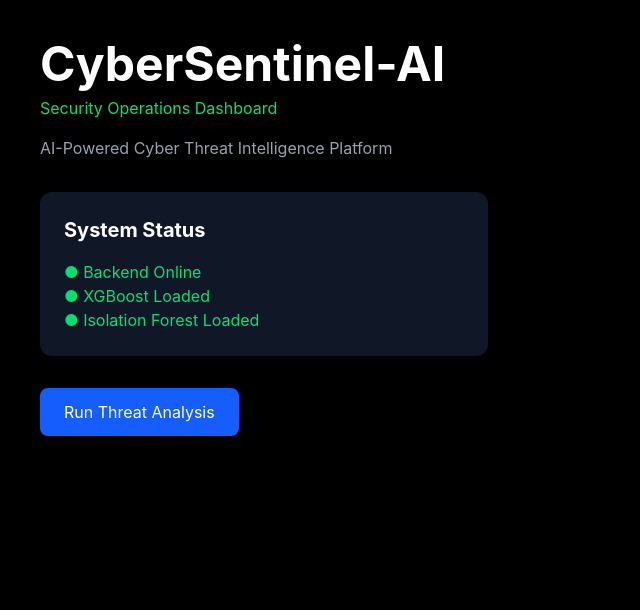
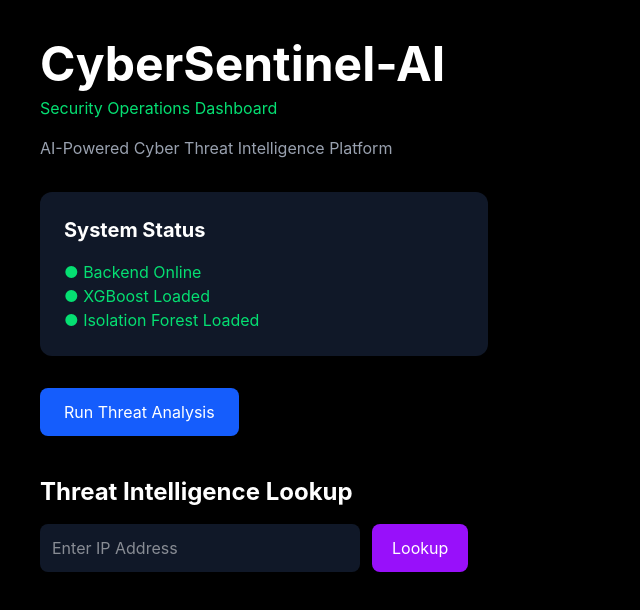
Before and after one commit to shivaamsingh/CyberSentinel-AI, a React app in the folder frontend/: page / in a window 1280 px wide. Shown: the top 610 px of the page, without its empty margins (0-640 px from the left). Built offline with nearby package versions, Linux system fonts and the light colour scheme; the HTML template or start-up script is replaced by a standard one.

Commit message:
Implemented threat intelligence lookup module

```diff
--- a/frontend/src/App.jsx
+++ b/frontend/src/App.jsx
@@ -5,6 +5,8 @@ function App() {
 
   const [result, setResult] = useState(null);
   const [history, setHistory] = useState([]);
+  const [ip, setIp] = useState("");
+  const [intel, setIntel] = useState(null);
 
   const testPrediction = async () => {
 
@@ -25,6 +27,23 @@ function App() {
         response.data,
         ...prev.slice(0, 9)
       ]);
+
+    } catch (error) {
+
+      console.error(error);
+
+    }
+  };
+
+  const lookupThreatIntel = async () => {
+
+    try {
+
+      const response = await axios.get(
+        `http://127.0.0.1:8000/threat-intel/${ip}`
+      );
+
+      setIntel(response.data);
 
     } catch (error) {
 
@@ -92,7 +111,7 @@ function App() {
 
       </div>
 
-      {/* Button */}
+      {/* Threat Analysis */}
 
       <button
         onClick={testPrediction}
@@ -204,6 +223,57 @@ function App() {
 
       )}
 
+      {/* Threat Intelligence */}
+
+      <div className="mt-10">
+
+        <h2 className="text-2xl font-bold mb-4">
+          Threat Intelligence Lookup
+        </h2>
+
+        <div className="flex gap-3 flex-wrap">
+
+          <input
+            type="text"
+            value={ip}
+            onChange={(e) => setIp(e.target.value)}
+            placeholder="Enter IP Address"
+            className="bg-gray-900 p-3 rounded-lg text-white w-80"
+          />
+
+          <button
+            onClick={lookupThreatIntel}
+            className="bg-purple-600 px-5 py-3 rounded-lg hover:bg-purple-700"
+          >
+            Lookup
+          </button>
+
+        </div>
+
+      </div>
+
+      {/* Threat Intelligence Result */}
+
+      {intel && (
+
+        <div className="bg-gray-900 p-6 rounded-xl mt-6 max-w-md">
+
+          <h3 className="text-xl font-bold mb-3">
+            Threat Intelligence Result
+          </h3>
+
+          <p className="mb-2">
+            Risk Score: {intel.risk_score}
+          </p>
+
+          <p>
+            Status: {intel.status}
+          </p>
+
+        </div>
+
+      )}
+
     </div>
 
   );
```
Also changed, not shown: 2 other files (tests, documents, lock files or other folders).
